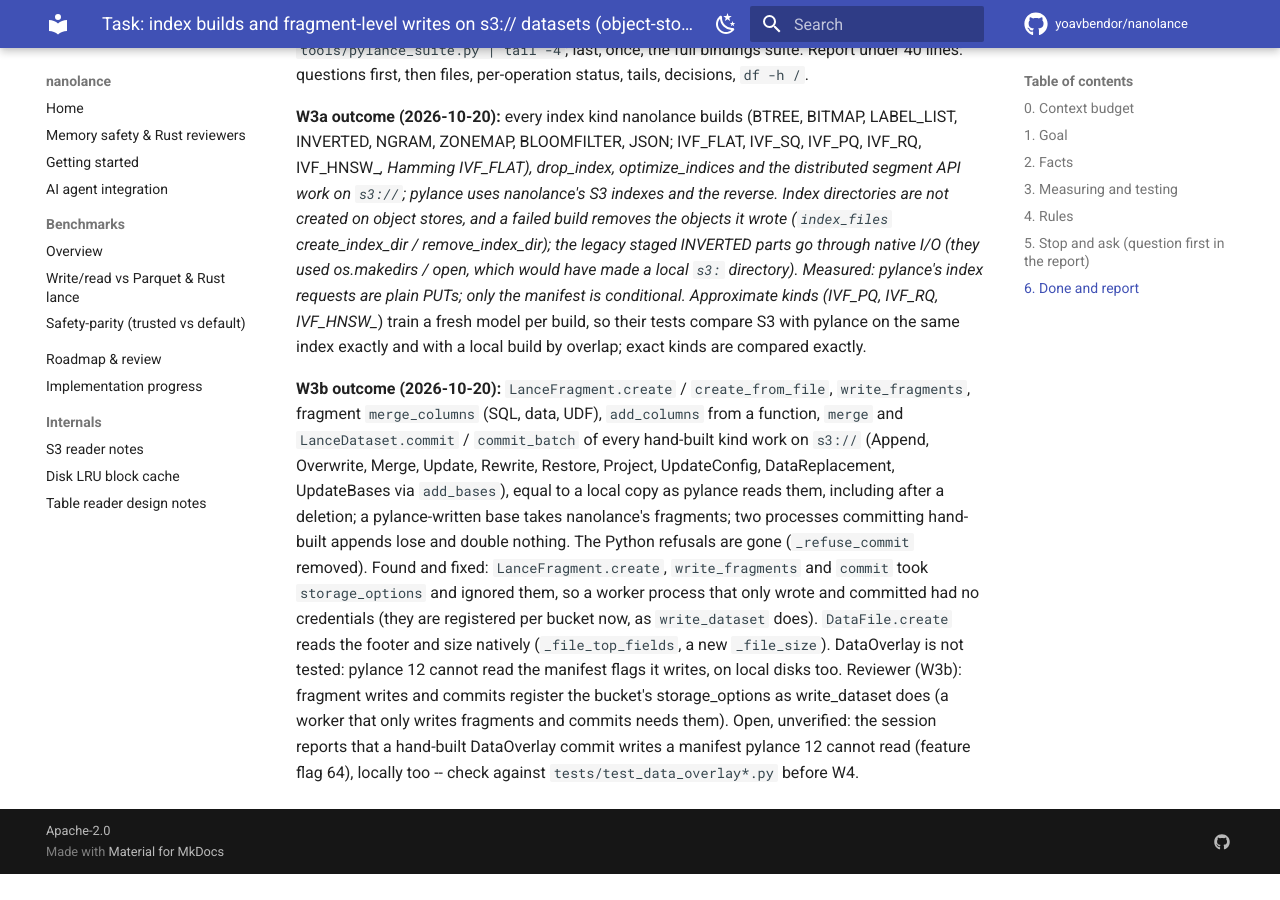
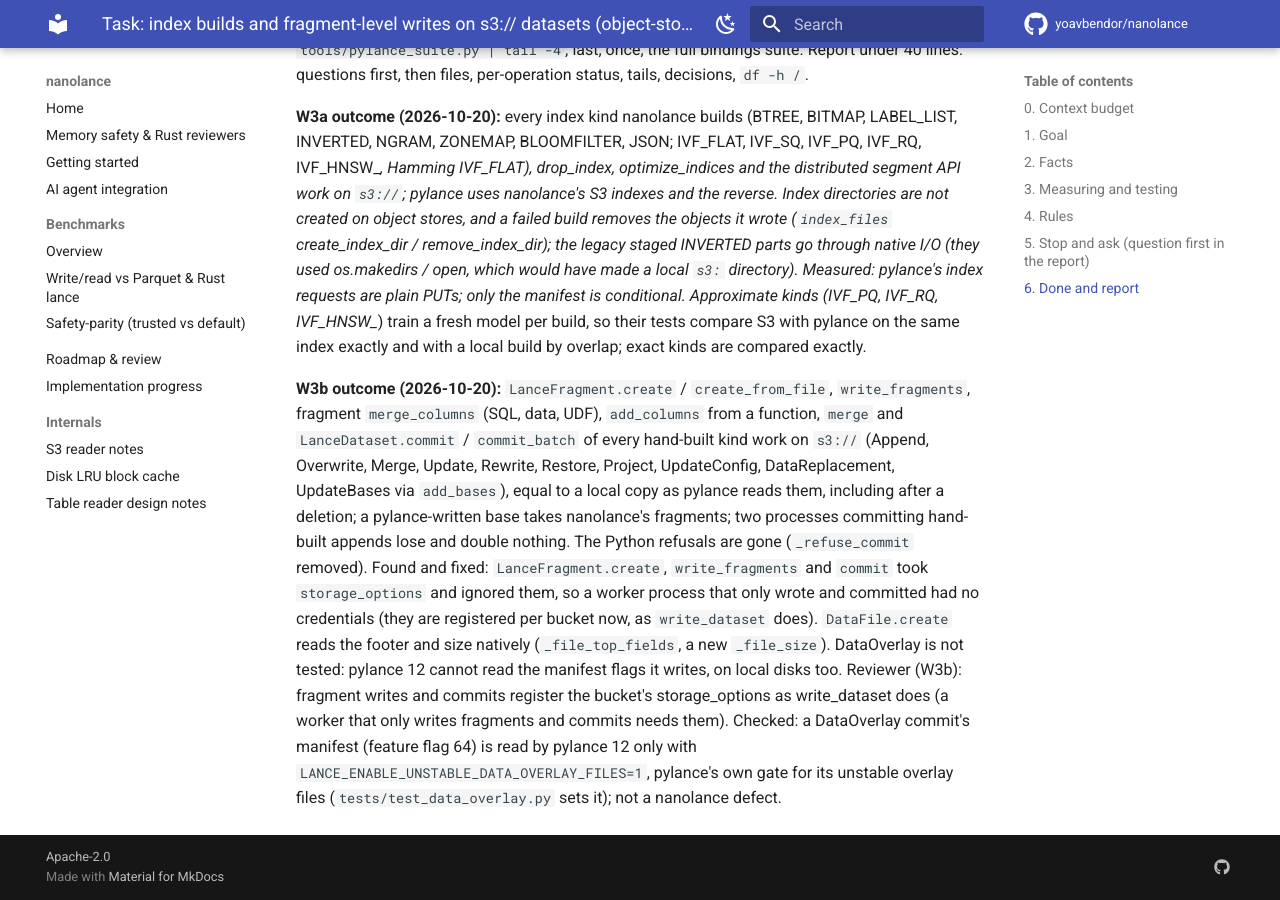
Before and after one commit to yoavbendor/nanolance, an MkDocs documentation site: the page built from docs/tasks/OBJECT_STORE_W3.md, in a window 1280 px wide and 900 px high, scrolled down 2474 px. Built offline with MkDocs 1.6.1 and Material for MkDocs 9.7.7, drawn with Linux system fonts in a browser that asks for light colours; comment, search, counter and statistics services are not loaded; before the commit the page ends 3348 px from its top, so only the background shows below that.

Commit message:
docs/tasks/OBJECT_STORE_W3.md: the DataOverlay note checked (pylance's own env gate)
Co-Authored-By: Claude Opus 5.5 <noreply@anthropic.com>
Claude-Session: https://claude.ai/code/session_014PGy9PK68gHvyR8T1r5ueY

```diff
--- a/docs/tasks/OBJECT_STORE_W3.md
+++ b/docs/tasks/OBJECT_STORE_W3.md
@@ -99,6 +99,4 @@ worker process that only wrote and committed had no credentials (they are regist
 `write_dataset` does). `DataFile.create` reads the footer and size natively (`_file_top_fields`, a new
 `_file_size`). DataOverlay is not tested: pylance 12 cannot read the manifest flags it writes, on local disks too.
 Reviewer (W3b): fragment writes and commits register the bucket's storage_options as write_dataset does
-(a worker that only writes fragments and commits needs them). Open, unverified: the session reports that a
-hand-built DataOverlay commit writes a manifest pylance 12 cannot read (feature flag 64), locally too --
-check against `tests/test_data_overlay*.py` before W4.
+(a worker that only writes fragments and commits needs them). Checked: a DataOverlay commit's manifest (feature flag 64) is read by pylance 12 only with `LANCE_ENABLE_UNSTABLE_DATA_OVERLAY_FILES=1`, pylance's own gate for its unstable overlay files (`tests/test_data_overlay.py` sets it); not a nanolance defect.
```
